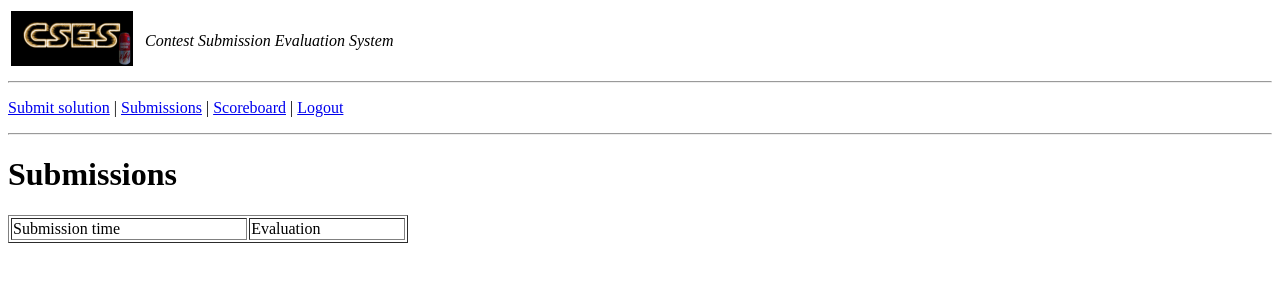
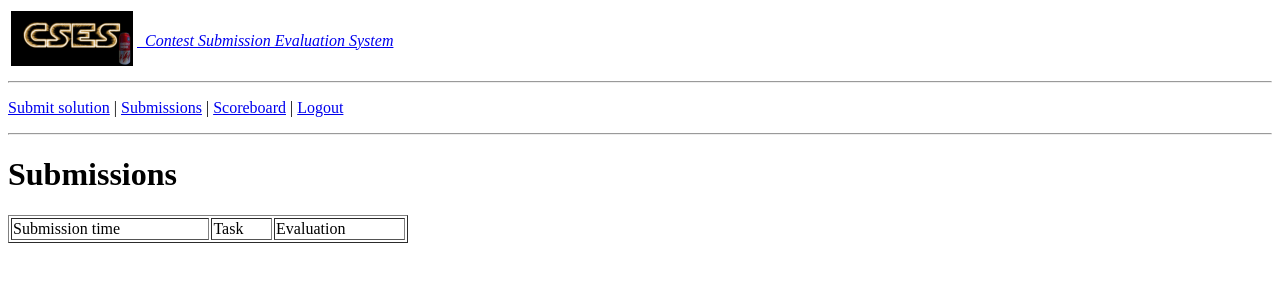
Before and after one commit to ttalvitie/cses, a Django app: template cses/templates/submissions.html in a window 1280 px wide. Shown: the top 300 px of the page. Run offline with Django 3.2, Linux system fonts and the light colour scheme; the template is opened without the code that fills it, so the values that code supplies are empty.

Commit message:
Displaying task in submission list and started css.

```diff
--- /dev/null
+++ b/cses/static/cses/cses.css
@@ -0,0 +1,5 @@
+.list tr { border-bottom: 1px solid silver; }
+.list tr.roweven { backgroud: ededed; }
+.list tr:hover { backgroud: #ffffcc; }
+.list thead tr { border-bottom-color: black; }
+.list thead tr:hover { backgroud: white; }
--- a/cses/templates/page.html
+++ b/cses/templates/page.html
@@ -3,14 +3,17 @@
 <head>
 <title>CSES{% block title %}{% endblock %}</title>
 <meta http-equiv="Content-Type" content="text/html; charset=utf-8" />
+<link rel="stylesheet" href="/static/cses/cses.css" type="text/css"/>
 </head>
+<a href="{% url 'cses.views.index' %}">
 <table>
 <tr><td>
-<img src="/static/cses/logo.png">
+<img src="/static/cses/logo.png"/>
 </td><td>
 <p><i>&nbsp;&nbsp;Contest Submission Evaluation System</i></p>
 </td></tr>
 </table>
+</a>
 <hr>
 <body>
 {% block content %}{% endblock %}
--- a/cses/templates/submissions.html
+++ b/cses/templates/submissions.html
@@ -4,11 +4,12 @@
 {% block contestcontent %}
 <!--<h1>Contest '{{ contest.name }}'</h1>-->
 <h1>Submissions</h1>
-<table border width="400">
-	<tr><td>Submission time</td><td>Evaluation</td></tr>
+<table border width="400" class="list">
+	<thead><tr><td>Submission time</td><td>Task</td><td>Evaluation</td></tr></thead>
 {% for submission in submissions %}
 <tr>
 	<td>{{ submission.time }}</td>
+	<td>{{ submission.task }}</td>
 	<td><a href="{% url 'cses.views.viewSubmission' submission.id %}">{{ submission.resultString }}</a></td>
 </tr>
 {% endfor %}
--- a/cses/views.py
+++ b/cses/views.py
@@ -151,7 +151,7 @@ def makeScoreboard(contest, showLinks, user):
 	uresults = sorted([countResult(i, table[i], contest) for i in xrange(len(users))])
 
 	res = '<table border>'
-	res += '<tr><td width=50>Rank</td><td width=250>Team</td><td width=50>Score</td><td width=50>Time</td>'
+	res += '<thead><tr><td width=50>Rank</td><td width=250>Team</td><td width=50>Score</td><td width=50>Time</td>'
 #	for task in tasks:
 #		res += '<td>'+task+'</td>'
 	for i in xrange(len(tasks)):
@@ -160,7 +160,7 @@ def makeScoreboard(contest, showLinks, user):
 		if isIOI:
 			data+='&nbsp;'+str(taskM[i].score)
 		res += '<td width=50>'+data+'</td>'
-	res += '</tr>'
+	res += '</tr></thead>'
 	for i in xrange(len(table)):
 		(score, time, uidx) = uresults[i]
 		res += '<tr><td>'+str(1+i)+'</td><td>'+users[uidx]+'</td><td>'+str(-score)+'</td><td>'+str(time)+'</td>'
```
